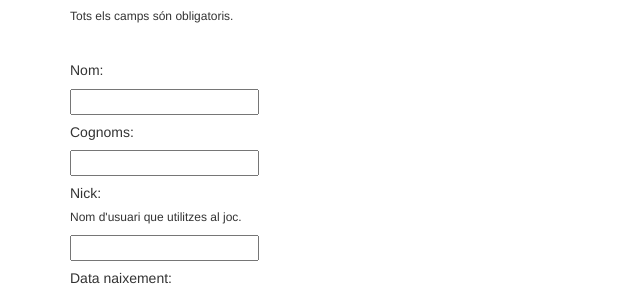
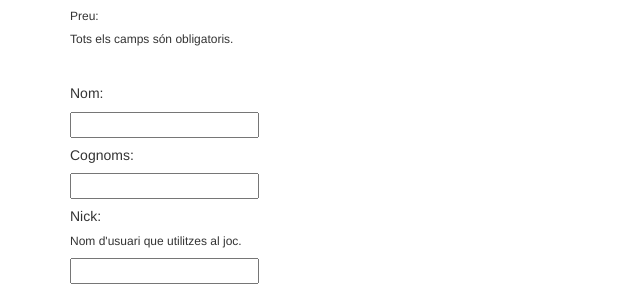
Before and after one commit to alar-cat/LANPartyInscripcions, a PHP site: page / in a window 1280 px wide. Shown: the part 181-466 px from the top of the page, without its empty margins (0-640 px from the left). Run offline with PHP 8.4, Linux system fonts and the light colour scheme; data that the repository does not hold is empty.

```diff
--- a/inscripcions/index.php
+++ b/inscripcions/index.php
@@ -28,6 +28,7 @@ include "includes/conf-games.php";
 			<h1>Inscripció LAN Party Ripoll</h1>
 			<h6>Data límit: 31 d'octubre.</h6>
 			<h6>Total inscrits: <?php echo $inscrits; ?></h6>
+			<h6>Preu:</h6>
 			<h6>Tots els camps són obligatoris.</h6>
 			<br>
 
```
